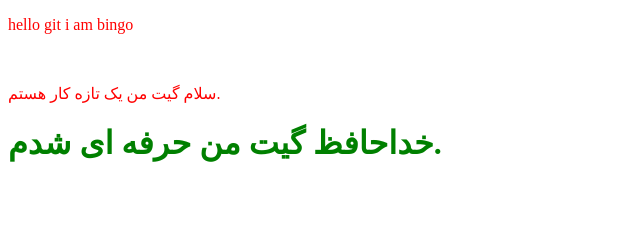
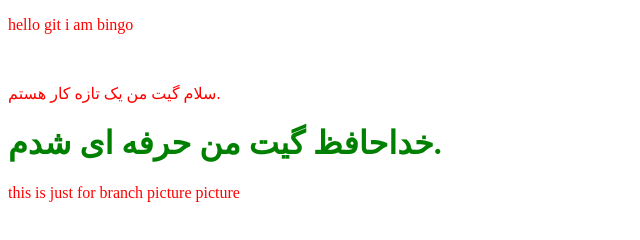
Before and after one commit to alimahmoodi110/rezaforlearning, a plain HTML site: page index.html in a window 1280 px wide. Shown: the whole page, without its empty margins (0-640 px from the left). Drawn offline with Linux system fonts and the light colour scheme; a web font is replaced by a local one.

Commit message:
ok is good

```diff
--- a/index.html
+++ b/index.html
@@ -13,6 +13,7 @@
     <p>hello git i am bingo </p><br>
     <p>سلام گیت من یک تازه کار هستم.</p>
     <h1> خداحافظ گیت من حرفه ای شدم.</h1>
+    <p>this is just for branch picture picture</p>
 </body>
 <script src="js/script.js"></script>
 
```
